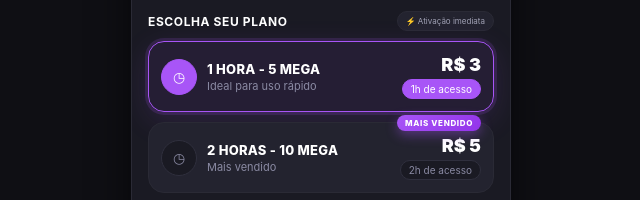
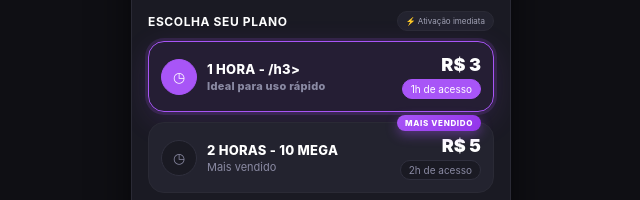
Before and after one commit to sandocleir2t-lang/hotsport-pix-2, a website: page public/index.html in a window 1280 px wide. Shown: the part 213-413 px from the top of the page, 319-959 px from the left. Drawn offline with Linux system fonts and the light colour scheme.

Commit message:
Update index.html

```diff
--- a/public/index.html
+++ b/public/index.html
@@ -58,7 +58,7 @@ body{background:#0f0f14;color:#fff;min-height:100vh;display:flex;justify-content
     <div class="plan-header"><b>ESCOLHA SEU PLANO</b><span class="badge-top">⚡ Ativação imediata</span></div>
 
     <div class="plan-box active" data-valor="3" data-tempo="1h" data-profile="1HORA">
-      <div class="plan-left"><div class="circle">◷</div><div><h3>1 HORA - 5 MEGA</h3><small>Ideal para uso rápido</small></div></div>
+      <div class="plan-left"><div class="circle">◷</div><div><h3>1 HORA - /h3><small>Ideal para uso rápido</small></div></div>
       <div style="text-align:right"><div class="price">R$ 3</div><span class="time-badge">1h de acesso</span></div>
     </div>
 
```
